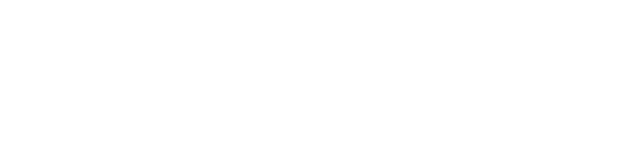
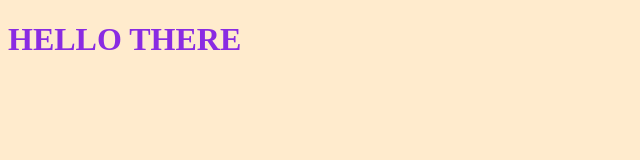
Before and after one commit to percussion1313/ExpressLab, a website: page public/index.html in a window 1280 px wide. Shown: the whole page, without its empty margins (0-640 px from the left). Drawn offline with Linux system fonts and the light colour scheme.

Commit message:
Added css to h1 and functionality

```diff
--- a/public/css/styles.css
+++ b/public/css/styles.css
@@ -0,0 +1,4 @@
+body {
+color: blueviolet;
+background-color: blanchedalmond;
+}
--- a/public/index.html
+++ b/public/index.html
@@ -8,6 +8,7 @@
     <link rel="stylesheet" href="/css/styles.css">
 </head>
 <body>
+    <h1>HELLO THERE</h1>
     <script src="/js/app.js"></script>
 </body>
 </html>
```
Also changed, not shown: server/server.js (+4 -5 lines).
